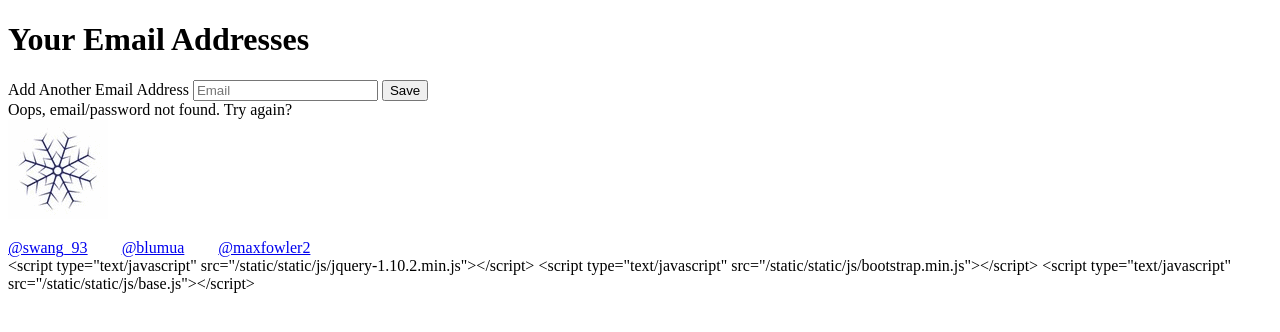
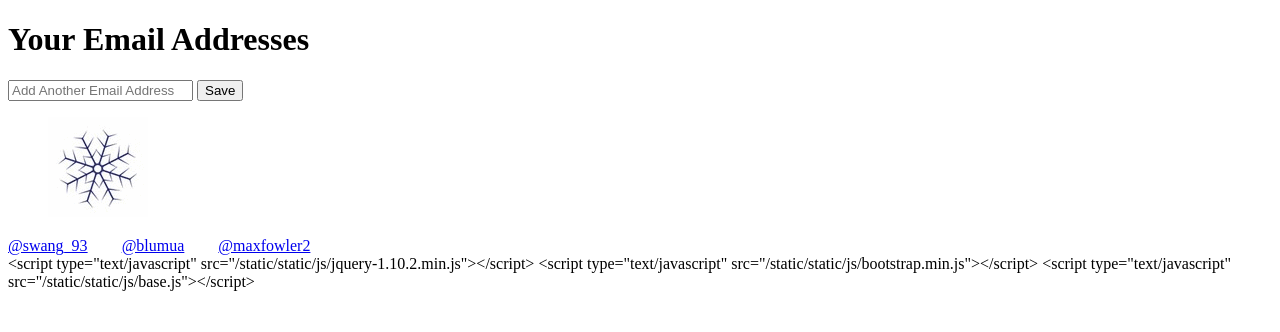
Before and after one commit to mhfowler/true-speak, a Django app: template truespeak/templates/settings.html in a window 1280 px wide. Shown: the part 186-518 px from the top of the page. Run offline with Django 3.2, Linux system fonts and the light colour scheme; the template is opened without the code that fills it, so the values that code supplies are empty.

Commit message:
oops forgot css file...moving css specific to /settings to settings.css also playing with settings page. almost there

```diff
--- a/truespeak/templates/settings.html
+++ b/truespeak/templates/settings.html
@@ -8,29 +8,21 @@
 {% block body %}
 
 
-    <div class="container">
+    <div class="container-narrow">
 
         <!-- Main component for a primary marketing message or call to action -->
-        <div class="jumbotron welcome-container settings-wrapper">
+        <!-- <div class="jumbotron welcome-container settings-wrapper"> -->
+        <div class="jumbotron settings-wrapper">
 
-            <div class="over-sound-of-music container">
-                <h1 class="sound-of-music-header settings-header">Your Email Addresses</h1>
+            <div class="container">
+                <h1>Your Email Addresses</h1>
                 <div class="settings-bottom">
-                    <div class="emails-wrapper col-md-6">
 
                         <form role="form">
-
                             <div class="form-group new-email-form">
-                                <label for="exampleInputEmail1">Add Another Email Address</label>
-                                <input type="email" class="form-control register-input new-email list-group-item" placeholder="Email">
+                                <!-- <label for="exampleInputEmail1"></label> -->
+                                <input type="email" class="form-control register-input new-email list-group-item" placeholder="Add Another Email Address">
                             <button type="submit" class="btn btn-lg btn-primary register-button settings-save new-email-save">Save</button>
-                            </div>
-
-                            <span class="password-error-message login_error"> Oops, email/password not found. Try again? </span>
-                            <div class="settings_success"></div>
-                            <div class="settings_error"></div>
-                            <div class="loading-gif">
-                                <img src="/static/img/flakes.gif"/>
                             </div>
                         </form>
 
@@ -51,7 +43,15 @@
                             </li>
                         {% endfor %}
                         </table>
+
+                    <div class="settings-messages">
+                        <div class="settings-success"></div>
+                        <div class="settings-error"></div>
+                        <div class="loading-gif">
+                            <img src="/static/img/flakes.gif"/>
+                        </div>
                     </div>
+
                 </div>
             </div>
         </div>
@@ -67,29 +67,34 @@
 });
 
 /* javascript for /settings/ page */
-var settings_url = "/settings/";
+var settingsUrl = "/settings/";
 
 $(".new-email-save").click(function(e) {
     e.preventDefault();
 
-    $(".settings_success").hide();
-    $(".settings_error").hide();
+    $(".settings-success").hide();
+    $(".settings-error").hide();
     $(".loading-gif").show();
 
-    var new_email_input = $(".new-email");
-    var new_email = new_email_input.val();
-    var post_data = {"new_email":new_email};
+    var newEmailInput = $(".new-email");
+    var newEmail = newEmailInput.val();
+    var postData = {
+        "new_email":newEmail,
+    };
 
-    $.post(settings_url, post_data, function(data) {
+    $.post(settingsUrl, postData, function(data) {
         $(".loading-gif").hide();
         var error = data['error'];
         var message = data['message'];
+
         if (error === null) {
-            $(".settings_success").html(message);
-            $(".settings_success").fadeIn();
+
+            $(".settings-success").html(message);
+            $(".settings-success").fadeIn();
+
             $emailElm = '<li class="list-group-item email-address">' +
-                    new_email +
-                    '<div class="email-btn delete-email" email="' + new_email + '">' +
+                    newEmail +
+                    '<div class="email-btn delete-email" email="' + newEmail + '">' +
                         '<span class="glyphicon glyphicon-remove"></span>' +
                     '</div>' +
                     '<div class="email-btn resend-confirmation">' +
@@ -99,8 +104,8 @@
             $('.list-group').append($emailElm);
         }
         else {
-            $(".settings_error").html(error);
-            $(".settings_error").fadeIn();
+            $(".settings-error").html(error);
+            $(".settings-error").fadeIn();
         }
     });
 });
@@ -108,10 +113,10 @@
 $('.delete-email').click(function() {
     var $emailElm = $(this).closest('.email-address');
     var deleteEmail = $(this).attr('email');
-    var post_data = {
+    var postData = {
         'delete_email' : deleteEmail,
     }
-    $.post(settings_url, post_data, function(data) {
+    $.post(settingsUrl, postData, function(data) {
         if (data['error'] == null) {
             $emailElm.remove();
         }
```
Also changed, not shown: truespeak/static/css/base.css (+0 -19 lines), truespeak/static/css/settings.css (added, +40 -0 lines).
